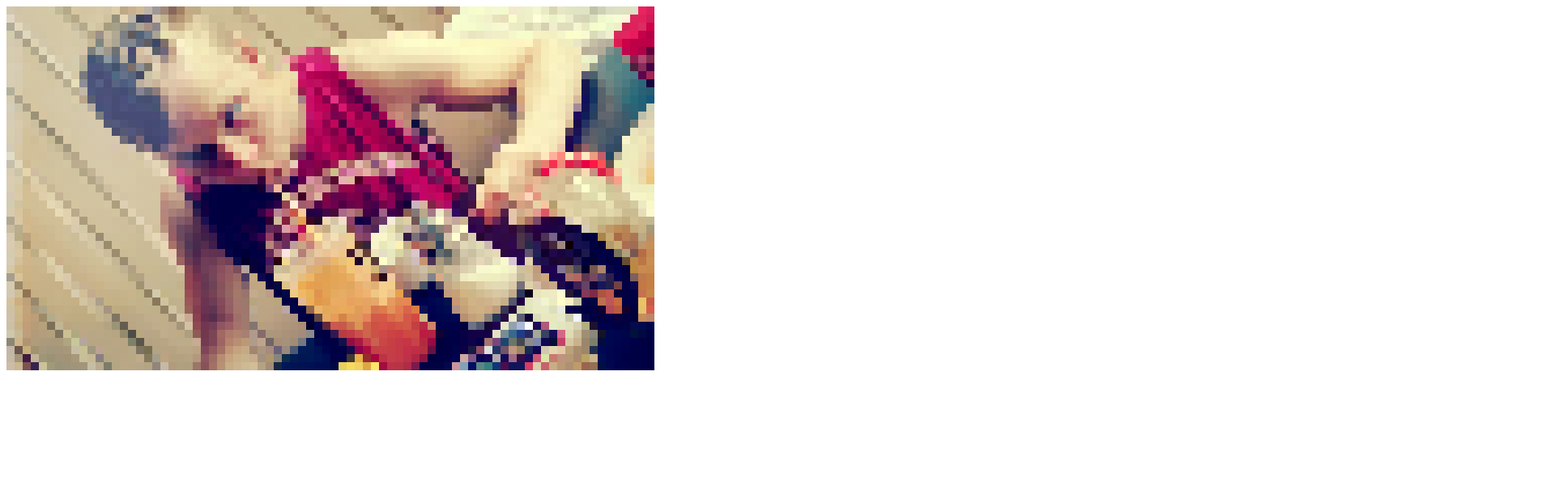
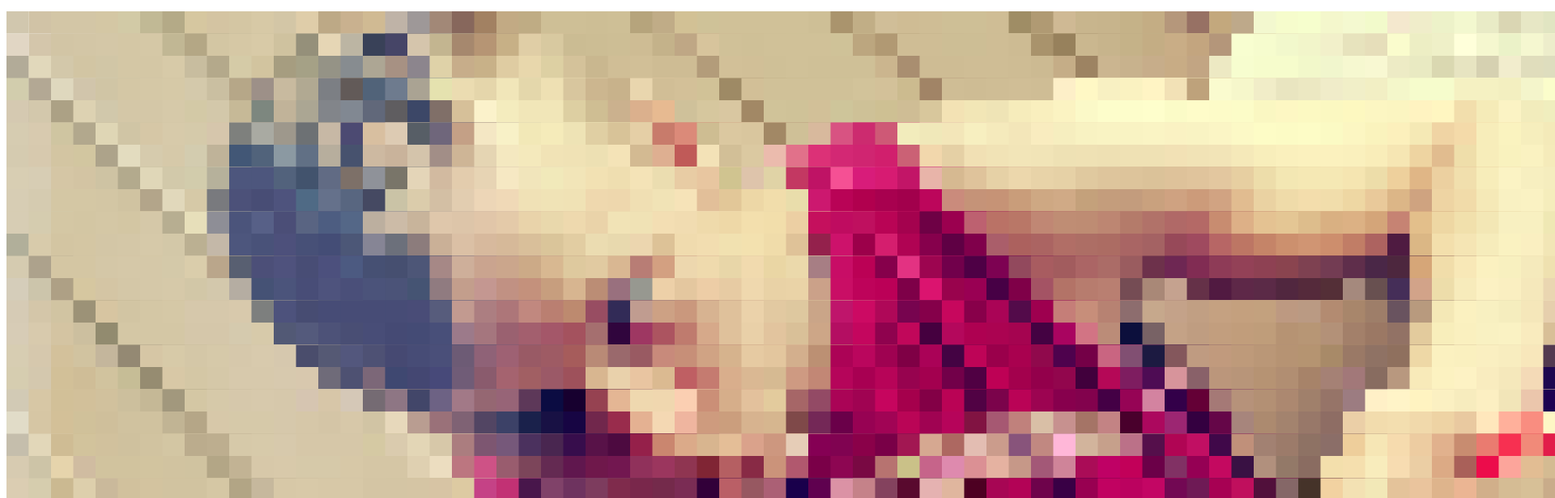
Before and after one commit to stigok/pixelizer, a website: page src/index.html in a window 1280 px wide. Shown: the top 616 px of the page at 81% size, 1920 px wide, since content can reach past the window. Drawn offline with nearby package versions, Linux system fonts and the light colour scheme.

Commit message:
Second ed

```diff
--- a/src/index.html
+++ b/src/index.html
@@ -3,10 +3,26 @@
 <head>
 	<meta charset="UTF-8">
 	<title></title>
-    <script src="http://code.jquery.com/jquery-2.1.1.js"></script>
+    <script src="//code.jquery.com/jquery-2.1.1.js"></script>
+    <script src="//code.jquery.com/ui/1.11.2/jquery-ui.js"></script>
+
+    <link rel="stylesheet" href="//code.jquery.com/ui/1.11.2/themes/smoothness/jquery-ui.css">
+
     <script src="js/main.js"></script>
 </head>
 <body>
+
+<table id="results">
+    <tr>
+    	<td></td>
+    	<td></td>
+    	<td></td>
+    	<td></td>
+    	<td></td>
+    </tr>
+</table>
+
+<div id="slider"></div>
 
 <canvas id="mainCanvas"></canvas>
 
--- a/src/js/main.js
+++ b/src/js/main.js
@@ -1,24 +1,56 @@
-var canvas, ctx;
+var canvas, ctx, zoom, pixlz;
 
 $(function() {
 
     canvas = document.getElementById("mainCanvas");
     ctx = canvas.getContext("2d");
+    ctx.imageSmoothingEnabled = false;
 
-    $.getJSON('js/testimage.json', handleImage);
+    //var $slider = $("#slider" ).slider({
+    //    value:.25,
+    //    min: .25,
+    //    max: 2,
+    //    step: .25,
+    //    slide: function(event, ui) {
+    //        zoom = ui.value;
+    //        drawData();
+    //    }
+    //});
+
+    $.ajax({
+        dataType: "json",
+        url: 'js/testimage.json',
+        success: handleImage,
+        async: false
+    });
 
 });
 
-function handleImage(pixlz) {
-    canvas.width = pixlz.w;
-    canvas.height = pixlz.h;
+
+
+function handleImage(data) {
+    pixlz = data;
+
+    console.time("DrawCanvas10");
+    for (var i = 1; i <= 10; i++); {
+        zoom = .25 * i;
+        drawData();
+    }
+    console.timeEnd("DrawCanvas10");
+
+}
+
+function drawData() {
+    canvas.width = pixlz.w * zoom;
+    canvas.height = pixlz.h * zoom;
 
     var p;
     for (var i = 0; i < pixlz.items.length; i++) {
         p = pixlz.items[i];
-        fillArea(p.Color, p.X, p.Y, p.X + pixlz.s, p.Y + pixlz.s);
-        console.log("paint: %ix%i : %s", p.X, p.Y, colorToRGBA(p.Color));
+        fillArea(p.Color, p.X * zoom, p.Y * zoom, (p.X + pixlz.s) * zoom, (p.Y + pixlz.s) * zoom);
     }
+
+    console.log("%i items painted", i);
 }
 
 function fillArea(color, x1, y1, x2, y2) {
@@ -27,6 +59,6 @@ function fillArea(color, x1, y1, x2, y2) {
 }
 
 function colorToRGBA(c) {
-    var a = (c.A / 255).toFixed(1);
+    var a = (c.A / 255);
     return "rgba(" + c.R + "," + c.G + "," + c.B + "," + a + ")";
 }
--- /dev/null
+++ b/src/js/test.js
@@ -0,0 +1,4 @@
+QUnit.test( "speed test", function( assert ) {
+
+    assert.ok( 1 == "1", "Passed!" );
+});
```
Also changed, not shown: src/test.html (added, +14 -0 lines), 2 other files.
